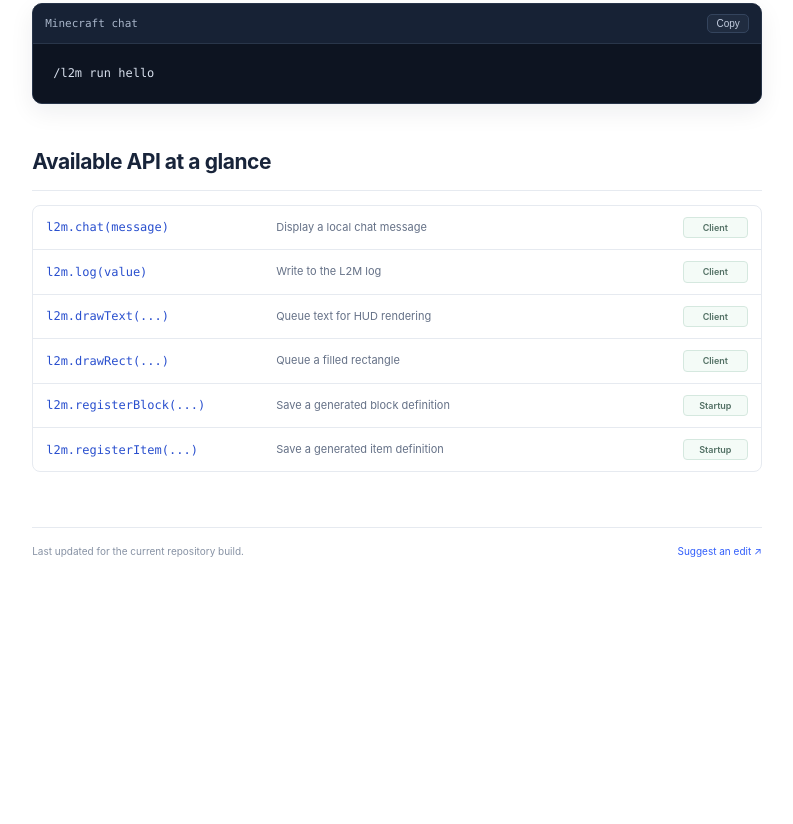
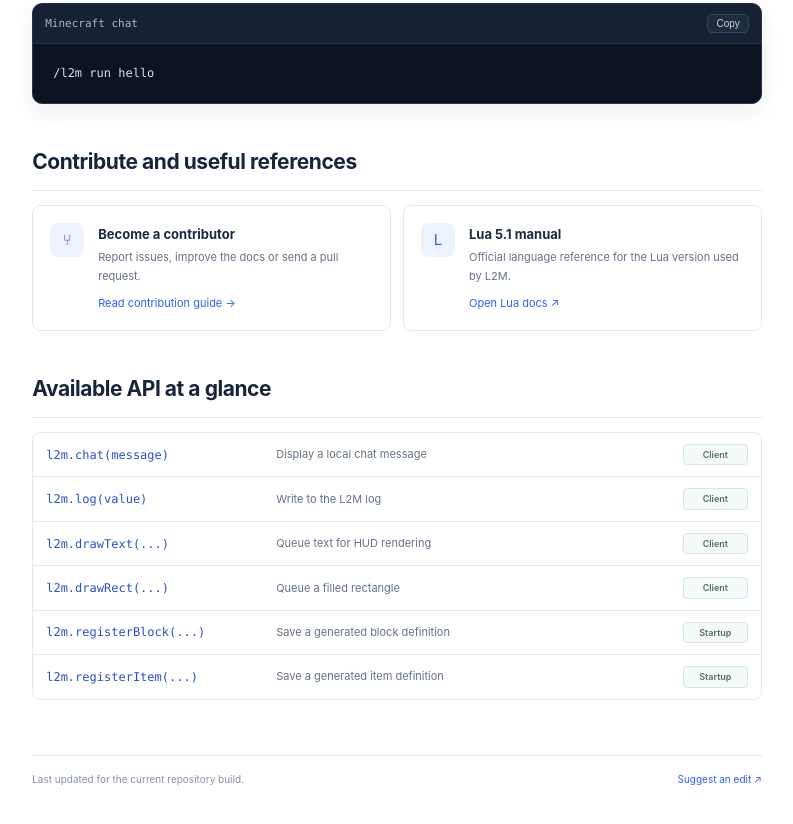
Before and after one commit to DeathAmir/L2M, a plain HTML site: page website/index.html in a window 1280 px wide. Shown: the part 1056-1880 px from the top of the page, without its empty margins (277-1070 px from the left). Before the commit the page ends 1687 px from the top, so only its background shows below. Drawn offline with nearby package versions, Linux system fonts and the light colour scheme.

Commit message:
Add contribution entry point to docs home

```diff
--- a/website/index.html
+++ b/website/index.html
@@ -7,5 +7,5 @@
 <h2 id="start">Start here</h2><div class="link-grid"><a class="doc-card" href="docs/installation.html"><span class="card-icon">↓</span><b>Installation</b><p>Set up Minecraft, NeoForge and the L2M mod.</p><span class="card-arrow">Read guide →</span></a><a class="doc-card" href="docs/first-script.html"><span class="card-icon">⌘</span><b>Your first script</b><p>Create a Lua file and run it in your world.</p><span class="card-arrow">Start coding →</span></a><a class="doc-card" href="docs/api.html"><span class="card-icon">{ }</span><b>Lua API reference</b><p>Browse function signatures, parameters and behavior.</p><span class="card-arrow">Explore API →</span></a><a class="doc-card" href="docs/examples.html"><span class="card-icon">▣</span><b>Code examples</b><p>Practical snippets using the current API.</p><span class="card-arrow">View examples →</span></a></div>
 <h2 id="quick">Quick start</h2><p>Create a file at <code>config/l2m/scripts/hello.lua</code>:</p><div class="codebox"><div class="code-head"><span>hello.lua</span><button class="copy">Copy</button></div><pre><code>l2m.chat("Hello from Lua2Minecraft!")
 l2m.log("My first L2M script is running")</code></pre></div><p>Open a world and run the script from chat:</p><div class="codebox"><div class="code-head"><span>Minecraft chat</span><button class="copy">Copy</button></div><pre><code>/l2m run hello</code></pre></div>
-<h2 id="api">Available API at a glance</h2><div class="api-table"><a href="docs/api.html#chat"><code>l2m.chat(message)</code><span>Display a local chat message</span><b>Client</b></a><a href="docs/api.html#logging"><code>l2m.log(value)</code><span>Write to the L2M log</span><b>Client</b></a><a href="docs/api.html#drawing"><code>l2m.drawText(...)</code><span>Queue text for HUD rendering</span><b>Client</b></a><a href="docs/api.html#drawing"><code>l2m.drawRect(...)</code><span>Queue a filled rectangle</span><b>Client</b></a><a href="docs/api.html#content"><code>l2m.registerBlock(...)</code><span>Save a generated block definition</span><b>Startup</b></a><a href="docs/api.html#content"><code>l2m.registerItem(...)</code><span>Save a generated item definition</span><b>Startup</b></a></div>
+<h2 id="community">Contribute and useful references</h2><div class="link-grid"><a class="doc-card" href="docs/contributing.html"><span class="card-icon">⑂</span><b>Become a contributor</b><p>Report issues, improve the docs or send a pull request.</p><span class="card-arrow">Read contribution guide →</span></a><a class="doc-card" href="https://www.lua.org/manual/5.1/"><span class="card-icon">L</span><b>Lua 5.1 manual</b><p>Official language reference for the Lua version used by L2M.</p><span class="card-arrow">Open Lua docs ↗</span></a></div><h2 id="api">Available API at a glance</h2><div class="api-table"><a href="docs/api.html#chat"><code>l2m.chat(message)</code><span>Display a local chat message</span><b>Client</b></a><a href="docs/api.html#logging"><code>l2m.log(value)</code><span>Write to the L2M log</span><b>Client</b></a><a href="docs/api.html#drawing"><code>l2m.drawText(...)</code><span>Queue text for HUD rendering</span><b>Client</b></a><a href="docs/api.html#drawing"><code>l2m.drawRect(...)</code><span>Queue a filled rectangle</span><b>Client</b></a><a href="docs/api.html#content"><code>l2m.registerBlock(...)</code><span>Save a generated block definition</span><b>Startup</b></a><a href="docs/api.html#content"><code>l2m.registerItem(...)</code><span>Save a generated item definition</span><b>Startup</b></a></div>
 <div class="page-foot"><span>Last updated for the current repository build.</span><a href="https://github.com/DeathAmir/L2M/issues">Suggest an edit ↗</a></div></main><aside class="toc"><b>ON THIS PAGE</b><a href="#top">Overview</a><a href="#start">Start here</a><a href="#quick">Quick start</a><a href="#api">API at a glance</a><div class="toc-note">Need help?<a href="https://github.com/DeathAmir/L2M/issues">Open an issue ↗</a></div></aside></div><script src="https://cdnjs.cloudflare.com/ajax/libs/prism/1.29.0/prism.min.js"></script><script src="https://cdnjs.cloudflare.com/ajax/libs/prism/1.29.0/components/prism-lua.min.js"></script><script src="https://cdnjs.cloudflare.com/ajax/libs/prism/1.29.0/components/prism-json.min.js"></script><script src="docs.js"></script></body></html>
```
